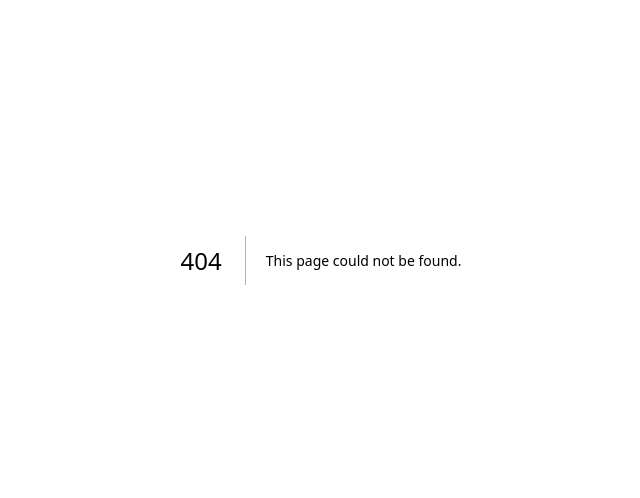
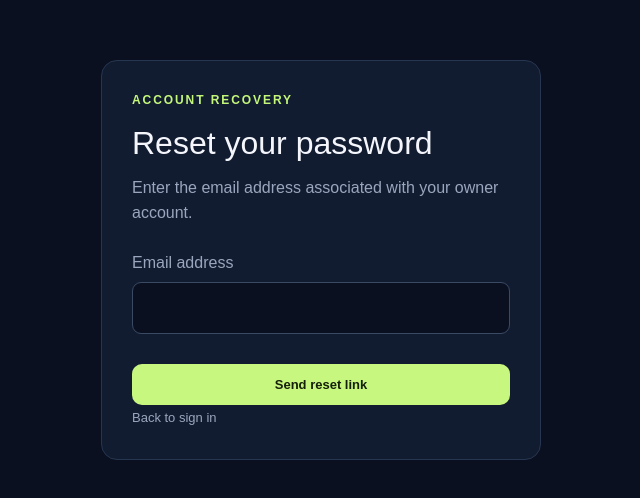
Before and after one commit to bongabhenguexceed-pixel/zuxuruapp, a Next.js app: page /forgot-password in a window 1280 px wide. Before the commit this address had no page. Shown: the part 140-638 px from the top of the page, without its empty margins (319-959 px from the left). Built offline with nearby package versions, Linux system fonts and the light colour scheme.

Commit message:
Add password reset request page

```diff
--- /dev/null
+++ b/src/app/forgot-password/page.tsx
@@ -0,0 +1,10 @@
+"use client";
+import {useState} from "react";
+import Link from "next/link";
+import {createClient} from "@/lib/supabase/client";
+export default function ForgotPasswordPage(){
+ const [email,setEmail]=useState("");const [message,setMessage]=useState("");const [busy,setBusy]=useState(false);
+ async function submit(e:React.FormEvent<HTMLFormElement>){e.preventDefault();setBusy(true);setMessage("");try{const supabase=createClient();const {error}=await supabase.auth.resetPasswordForEmail(email,{redirectTo:window.location.origin+"/auth/callback?next=/update-password"});if(error)throw error;setMessage("If an account exists for that email, a password reset link has been sent.");}catch(err){setMessage(err instanceof Error?err.message:"Unable to request a reset link.");}finally{setBusy(false);}}
+ return <main style={{minHeight:"100vh",display:"grid",placeItems:"center",padding:20}}><section className="panel" style={{width:"100%",maxWidth:440,padding:30}}><div className="eyebrow">ACCOUNT RECOVERY</div><h1 className="heading">Reset your password</h1><p className="muted">Enter the email address associated with your owner account.</p><form onSubmit={submit} style={{display:"grid",gap:14,marginTop:24}}><label className="muted">Email address<input required type="email" value={email} onChange={e=>setEmail(e.target.value)} style={field}/></label><button disabled={busy} className="action" style={{border:0,cursor:"pointer"}}>{busy?"Sending…":"Send reset link"}</button></form>{message&&<p role="status" className="muted">{message}</p>}<Link href="/login" className="muted" style={{fontSize:13}}>Back to sign in</Link></section></main>;
+}
+const field:React.CSSProperties={display:"block",width:"100%",marginTop:7,padding:12,borderRadius:9,border:"1px solid #3a4a65",background:"#0b1020",color:"#fff"};
```
